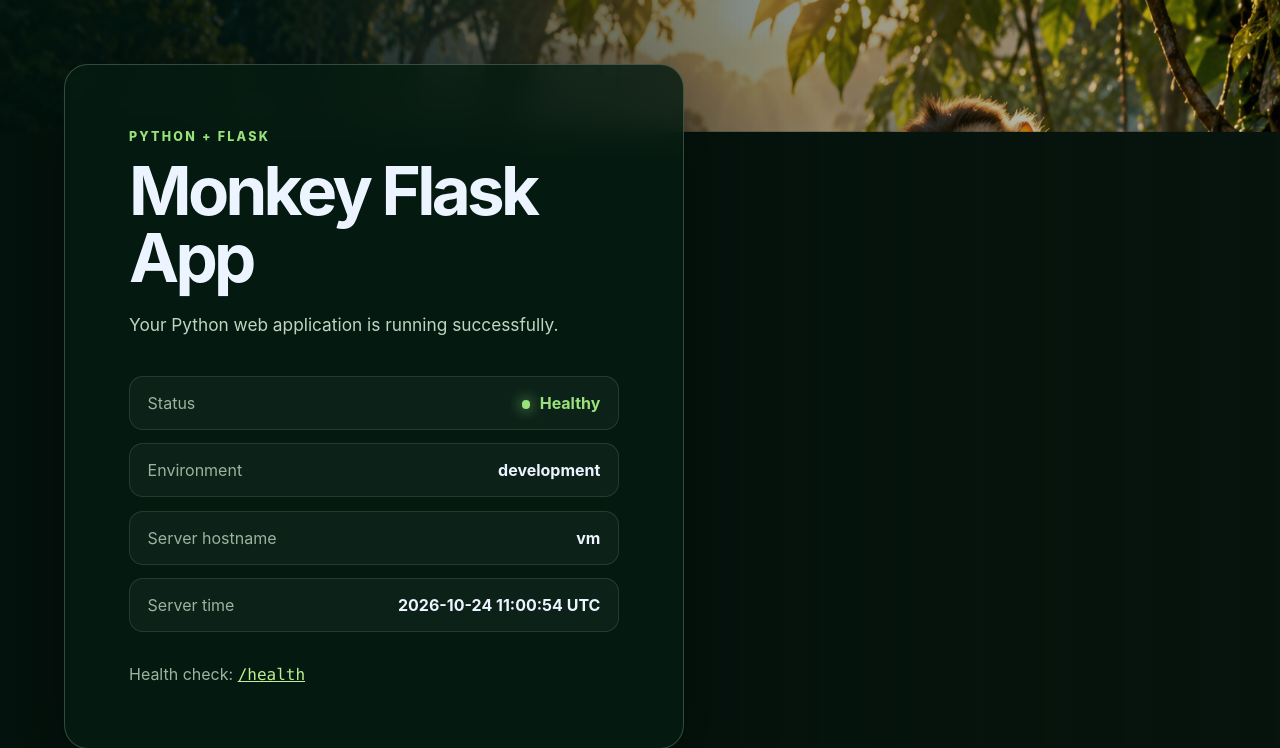
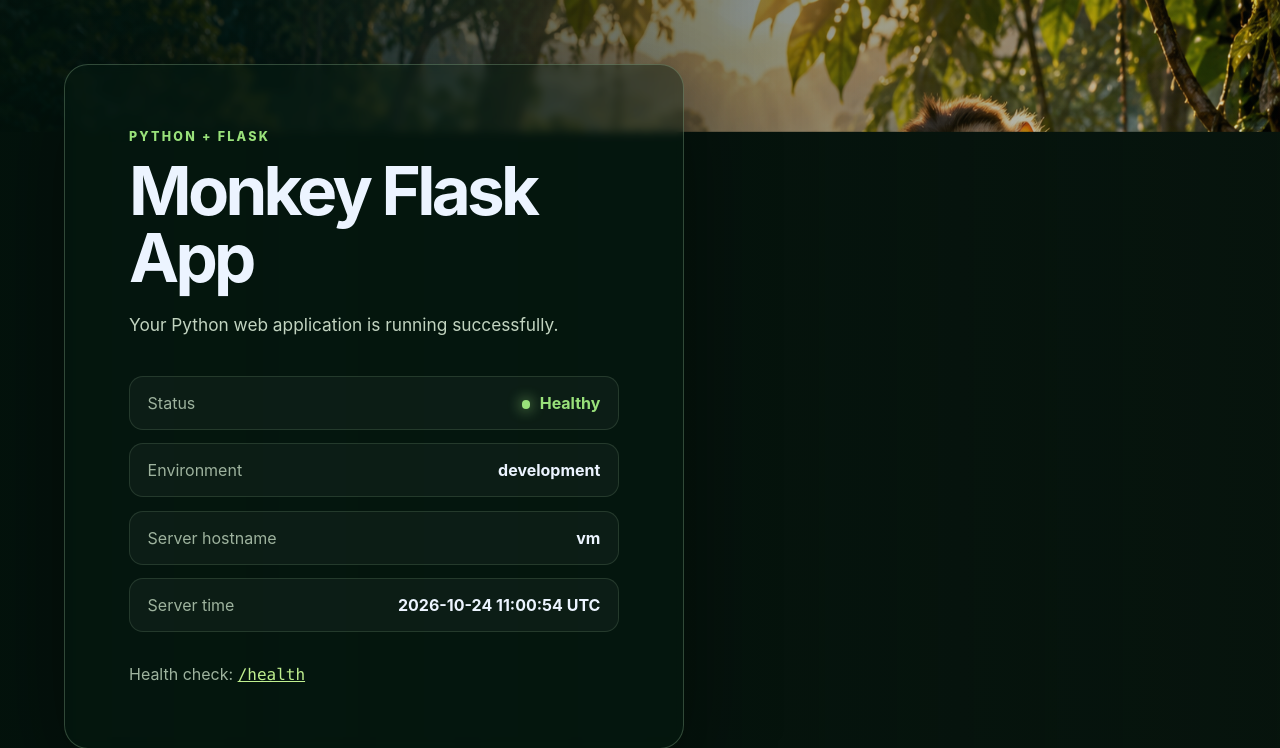
Before and after one commit to chandruramaraj10/devops, a Flask app: page / in a window 1280 px wide. Shown: the top 748 px of the page. Run offline with Flask 3, Linux system fonts and the light colour scheme.

Commit message:
Make content card more transparent

```diff
--- a/static/style.css
+++ b/static/style.css
@@ -28,9 +28,9 @@ body {
   padding: clamp(2rem, 7vw, 4rem);
   border: 1px solid rgba(181, 224, 179, 0.26);
   border-radius: 24px;
-  background: rgba(5, 27, 18, 0.82);
+  background: rgba(5, 27, 18, 0.42);
   box-shadow: 0 28px 90px rgba(0, 0, 0, 0.42);
-  backdrop-filter: blur(16px);
+  backdrop-filter: blur(5px);
 }
 
 .eyebrow {
```
